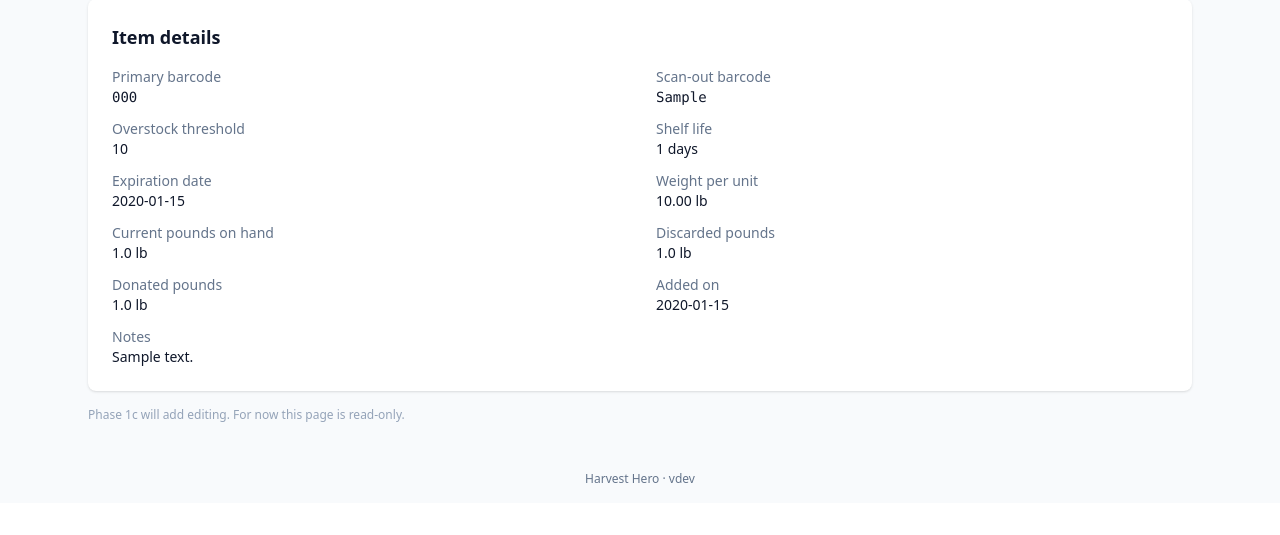
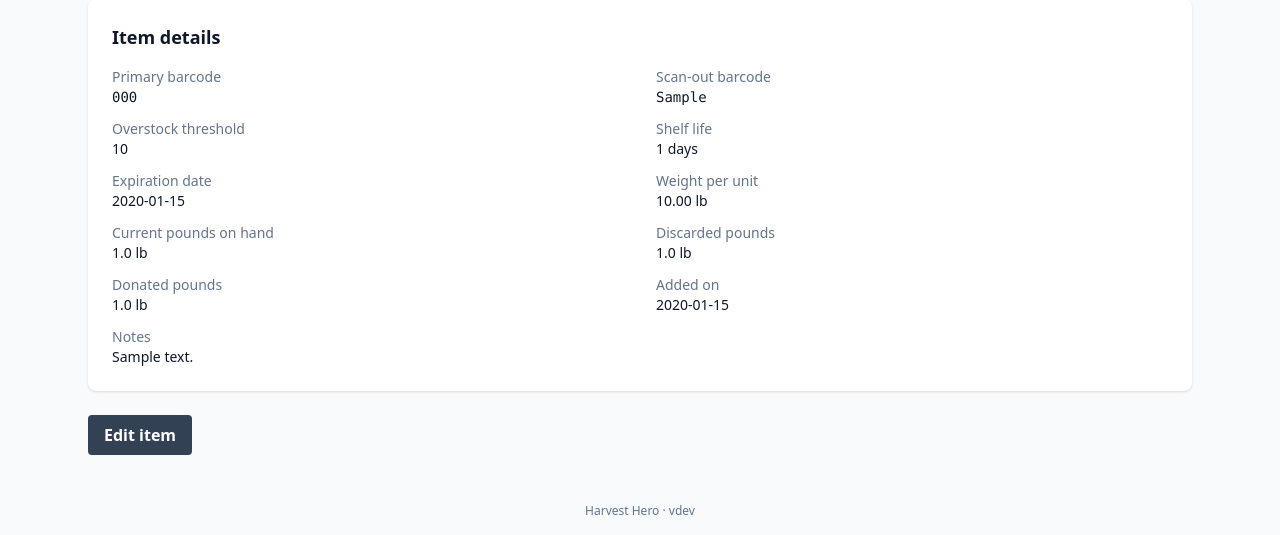
Before and after one commit to oclemons/HarvestHero, a Flask app: page /inventory/1 in a window 1280 px wide. Shown: the part 341-876 px from the top of the page. Before the commit the page ends 824 px from the top, so only its background shows below. Run offline with Flask 3, Linux system fonts and the light colour scheme; a user stored in the database is signed in; tables that the repository leaves empty hold one stand-in row (values such as "Sample post"); some libraries are stand-ins or nearby versions.

Commit message:
Phase 1c-ii: edit an existing item
Route
-----
GET  /inventory/<id>/edit   render form pre-filled with current values
POST /inventory/<id>/edit   validate + save via update_item +
                            update_item_extended + set_stock (if
                            quantity changed)

Design
------
* Barcode is intentionally NOT editable. Changing the primary
  barcode on an existing item would orphan any barcode labels
  already printed for it. If a barcode is truly wrong, delete +
  re-add is the safer path. The barcode input is rendered readonly
  in edit mode AND the server ignores any submitted barcode value
  (a malicious client can't rewrite it -- test covers that).
* Quantity IS editable here (goes through set_stock). For daily
  +1/-1 the Scan page in the next commit is the intended tool;
  this field is for corrections.
* Same form.html template services both add and edit via a
  mode variable. Labels and button text swap; the fields
  themselves are identical.

Detail page
-----------
Now has an 'Edit item' button linking to the edit form.

Tests
-----
7 new tests in tests/test_inventory_edit.py:
  * GET requires auth
  * GET renders form pre-filled + read-only barcode
  * unknown id returns 404
  * happy path updates every editable field, keeps barcode
  * blanking item_name returns 400 + item unchanged on disk
  * client cannot rewrite barcode via POST (server ignores)
  * detail page shows the Edit button

All 28 web tests still pass.

Generated with [Devin](https://devin.ai)

Co-Authored-By: Devin <158243242+devin-ai-integration[bot]@users.noreply.github.com>

```diff
--- a/web/routes/inventory.py
+++ b/web/routes/inventory.py
@@ -1,7 +1,7 @@
-"""Inventory list + item detail + add.
+"""Inventory list + item detail + add + edit.
 
-Phase 1c-i adds ``GET/POST /inventory/new``. Edit, delete, adjust,
-and barcode scan are separate later commits.
+Phase 1c-i added add. Phase 1c-ii adds edit. Delete, adjust, and
+barcode scan are separate later commits.
 
 The list view leans on ``Database.get_all_items(search)`` — the same
 query the desktop app uses — so the two frontends can never disagree
@@ -89,12 +89,14 @@ def new():
     (i.e. anyone with a password from the admin) can add an item.
     """
     if request.method == "GET":
-        return render_template("inventory/form.html", item=_blank_item())
+        return render_template("inventory/form.html",
+                               mode="new", item=_blank_item())
 
     data, err = _parse_form(request.form)
     if err:
         flash(err, "error")
-        return render_template("inventory/form.html", item=data), 400
+        return render_template("inventory/form.html",
+                               mode="new", item=data), 400
 
     ok, msg = _db.add_item(
         barcode          = data["barcode"],
@@ -109,13 +111,78 @@ def new():
     )
     if not ok:
         flash(msg, "error")
-        return render_template("inventory/form.html", item=data), 400
+        return render_template("inventory/form.html",
+                               mode="new", item=data), 400
 
     flash(f"Added '{data['item_name']}' to inventory.", "success")
     row = _db.get_item_by_barcode(data["barcode"])
     if row:
         return redirect(url_for("inventory.detail", item_id=row["id"]))
     return redirect(url_for("inventory.list_items"))
+
+
+# ─────────────────────────────────────────────────────────────────
+# Edit an existing item
+# ─────────────────────────────────────────────────────────────────
+
+@bp.route("/<int:item_id>/edit", methods=["GET", "POST"])
+@login_required
+def edit(item_id: int):
+    """Show the edit form (GET) or save changes (POST).
+
+    ``barcode`` is intentionally not editable — changing the primary
+    barcode of an existing item would silently orphan any barcode
+    labels already printed for it. If the barcode is truly wrong,
+    delete + re-add is the safer path.
+
+    Quantity IS editable here (it goes through set_stock). For daily
+    increment/decrement, phase 1c-v's Scan page is the intended tool.
+    """
+    row = _db.get_item_by_id(item_id)
+    if not row:
+        abort(404)
+
+    if request.method == "GET":
+        return render_template("inventory/form.html",
+                               mode="edit", item=row)
+
+    data, err = _parse_form(request.form, editing=True,
+                            existing_barcode=row["barcode"])
+    if err:
+        flash(err, "error")
+        # Preserve the submitted values so the user's typing isn't lost.
+        # Add id + readonly barcode back in so the template's Cancel /
+        # Back links still resolve.
+        preserved = dict(data)
+        preserved["id"]      = row["id"]
+        preserved["barcode"] = row["barcode"]
+        return render_template("inventory/form.html",
+                               mode="edit", item=preserved), 400
+
+    # 1. Core fields via update_item (item_name, category,
+    #    minimum_stock, notes, barcode_out)
+    _db.update_item(
+        item_id       = item_id,
+        item_name     = data["item_name"],
+        category      = data["category"],
+        minimum_stock = data["minimum_stock"],
+        notes         = data["notes"],
+        barcode_out   = data["barcode_out"],
+    )
+    # 2. Extended fields via update_item_extended (brand,
+    #    storage_location, ...). Only brand + storage_location are
+    #    exposed on this form; the rest stay at their existing values.
+    _db.update_item_extended(
+        item_id          = item_id,
+        brand            = data["brand"],
+        storage_location = data["storage_location"],
+    )
+    # 3. Quantity change if it moved.
+    if int(data["current_quantity"]) != int(row.get("current_quantity") or 0):
+        _db.set_stock(item_id, data["current_quantity"])
+
+    flash(f"Saved changes to '{data['item_name']}'.", "success")
+    return redirect(url_for("inventory.detail", item_id=item_id))
 
 
 # ─────────────────────────────────────────────────────────────────
@@ -132,12 +199,19 @@ def _blank_item() -> dict:
     }
 
 
-def _parse_form(form) -> tuple[dict, str | None]:
+def _parse_form(form, *, editing: bool = False,
+                existing_barcode: str | None = None
+                ) -> tuple[dict, str | None]:
     """Return ``(cleaned_data, error_or_None)``.
 
     On failure the cleaned dict is still returned in the shape the
     template expects, so the user's typing is not lost when we
     re-render the form with a flashed error.
+
+    In edit mode the ``barcode`` field is force-set to the existing
+    value; the form renders it as read-only but a malicious client
+    could still submit a different value, so we ignore that field
+    server-side rather than trust the input.
     """
     data = {
         "barcode":          (form.get("barcode") or "").strip(),
@@ -148,6 +222,8 @@ def _parse_form(form) -> tuple[dict, str | None]:
         "storage_location": (form.get("storage_location") or "").strip(),
         "notes":            (form.get("notes") or "").strip(),
     }
+    if editing and existing_barcode is not None:
+        data["barcode"] = existing_barcode
     for numeric in ("current_quantity", "minimum_stock"):
         raw = (form.get(numeric) or "").strip()
         try:
--- a/web/templates/inventory/detail.html
+++ b/web/templates/inventory/detail.html
@@ -129,7 +129,11 @@
   </dl>
 </section>
 
-<p class="text-xs text-slate-400 mt-4">
-  Phase 1c will add editing. For now this page is read-only.
-</p>
+<div class="mt-6 flex flex-wrap items-center gap-3">
+  <a href="{{ url_for('inventory.edit', item_id=item.id) }}"
+     class="bg-slate-700 text-white font-semibold px-4 py-2 rounded
+            hover:bg-slate-800 transition">
+    Edit item
+  </a>
+</div>
 {% endblock %}
```
Also changed, not shown: web/templates/inventory/form.html (+24 -8 lines), web/tests/test_inventory_edit.py (added, +142 -0 lines).
